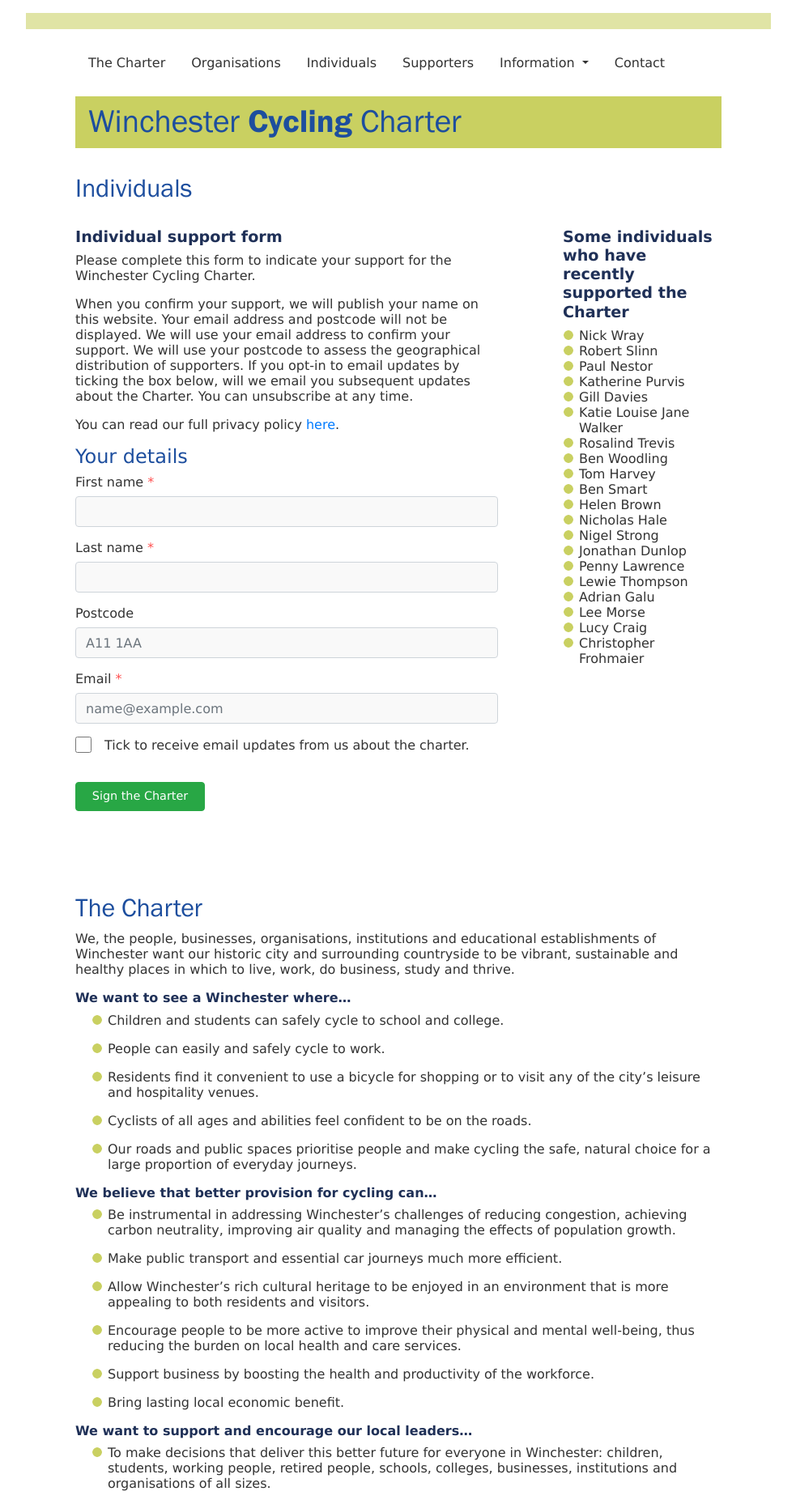
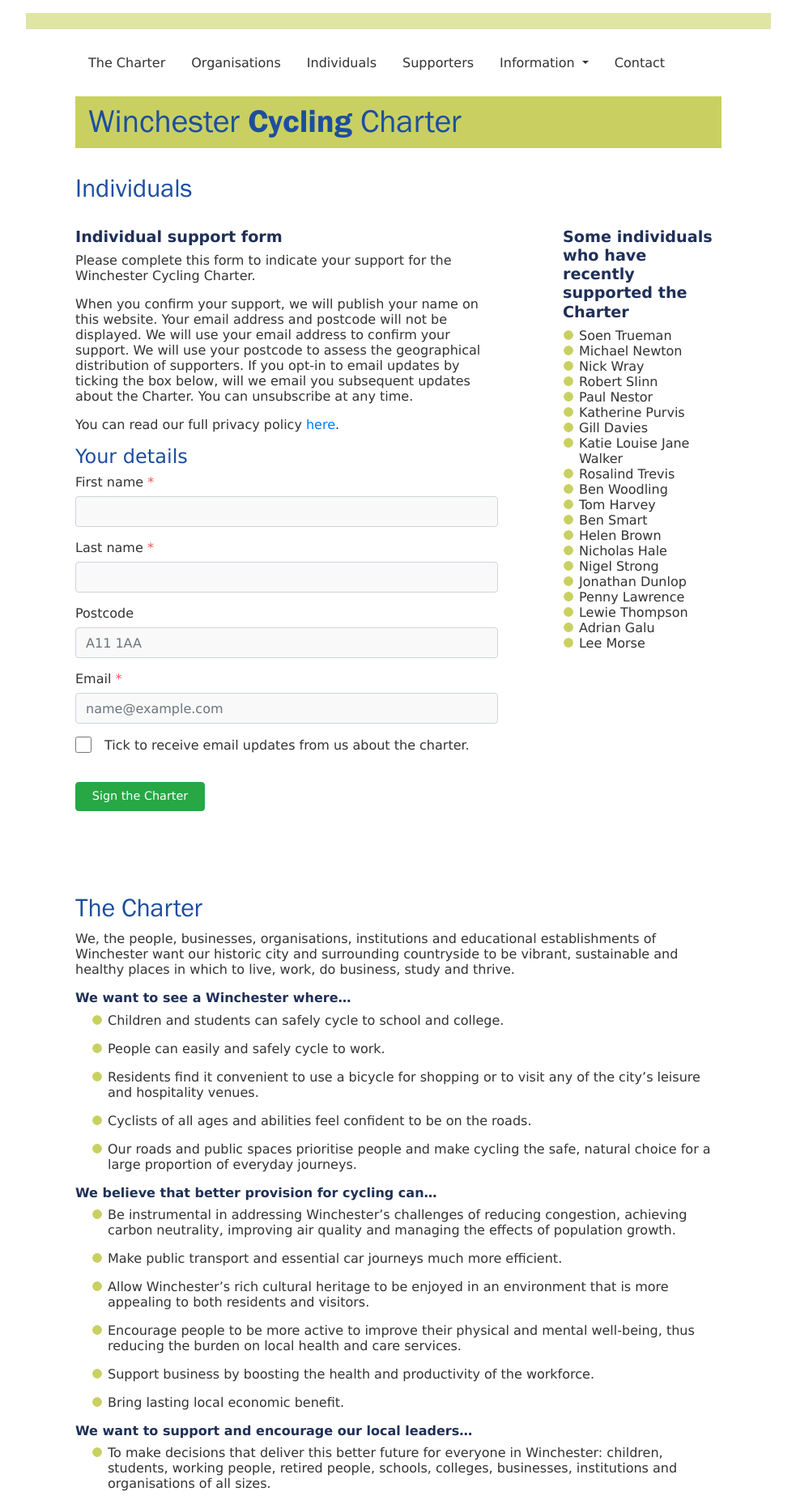
Before and after one commit to winchestercyclingcharter/winchestercyclingcharter.github.io, a Jekyll site: the page built from ind-page.md, in a window 1280 px wide. Shown: the whole page at 81% size, without its empty margins (148-1131 px from the left). Built offline with Jekyll 4.4.1, drawn with Linux system fonts in a browser that asks for light colours; nearby versions of some CDN libraries.

Commit message:
Update people.yml

```diff
--- a/_data/people.yml
+++ b/_data/people.yml
@@ -858,3 +858,5 @@ people:
 - { lastname: Nestor, firstname: Paul, dt: 20240116-105915-228668 }
 - { lastname: Slinn, firstname: Robert, dt: 20240328-181852-202602 }
 - { lastname: Wray, firstname: Nick, dt: 20240508-113954-919759 }
+- { lastname: Trueman, firstname: Soen, dt: 20240518-153631-167809 }
+- { lastname: Newton, firstname: Michael, dt: 20240518-135654-402820 }
```
